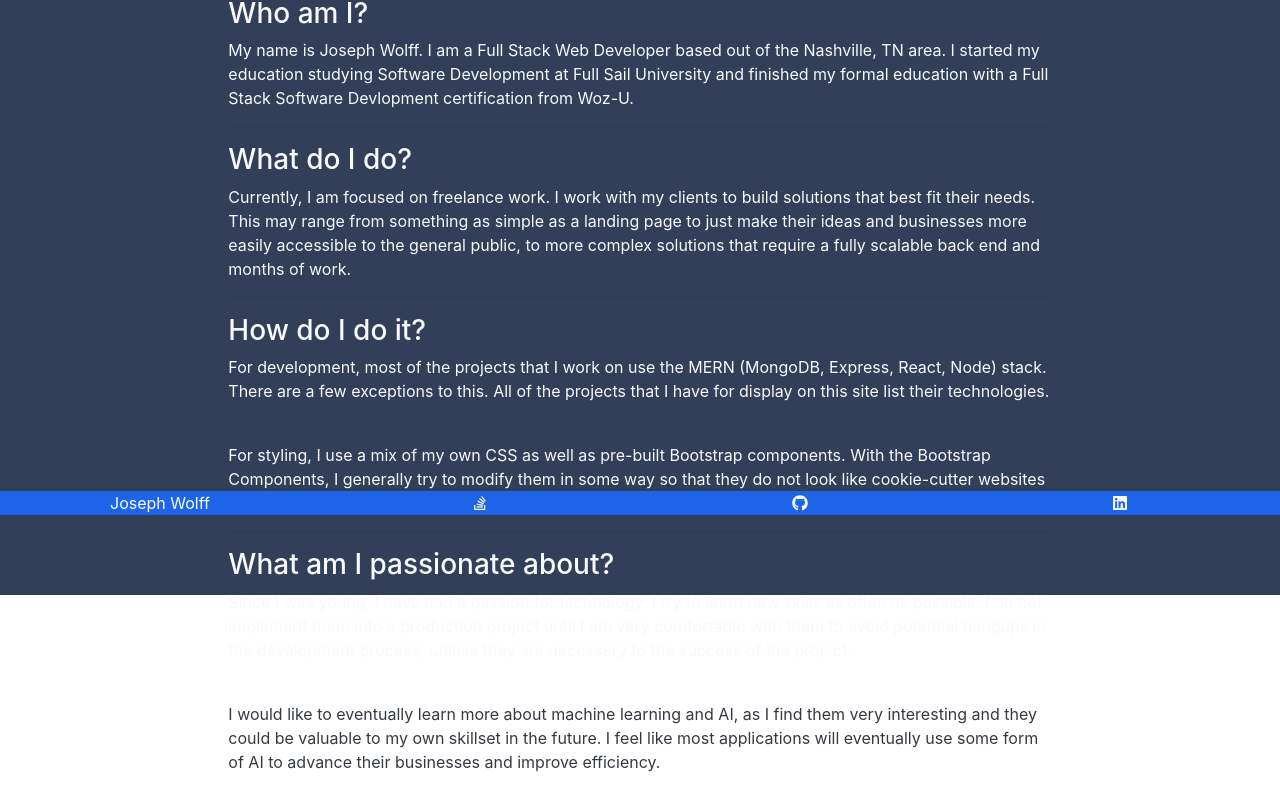
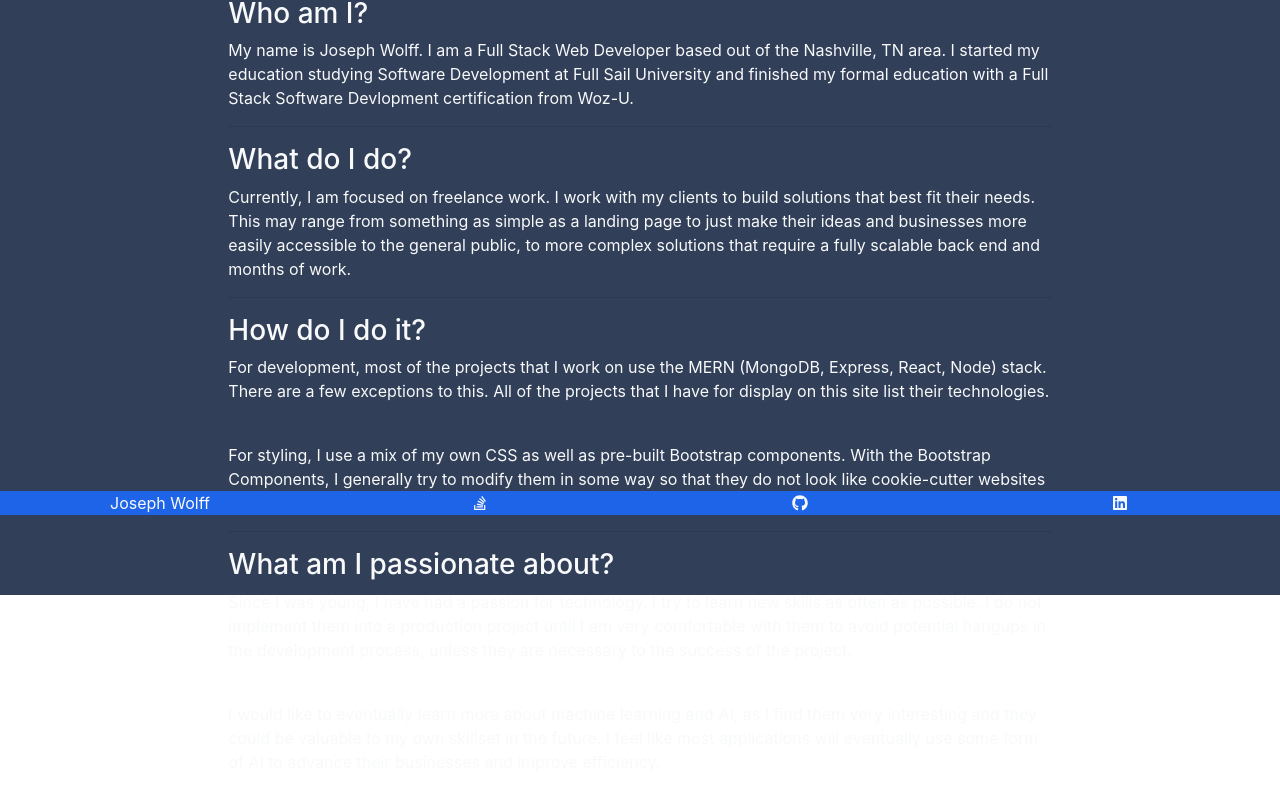
Before and after one commit to EncodedWolff/StaticPortfolio, a React (Create React App) app: page /about in a window 1280 px wide. Shown: the part 285-1094 px from the top of the page. Built offline with nearby package versions, Linux system fonts and the light colour scheme; some icons are missing.

Commit message:
Forgot to reset the text at the bottom of the About Page back to white.

```diff
--- a/src/pages/AboutPage.js
+++ b/src/pages/AboutPage.js
@@ -55,7 +55,7 @@ function AboutPage(props) {
                     potential hangups in the development process, unless they are necessary to the success of the project.
                 </p>
                 <br />
-                <p className="text-dark">
+                <p>
                     I would like to eventually learn more about machine learning and AI, as I find them very interesting and
                     they could be valuable to my own skillset in the future. I feel like most applications will
                     eventually use some form of AI to advance their businesses and improve efficiency.
```
